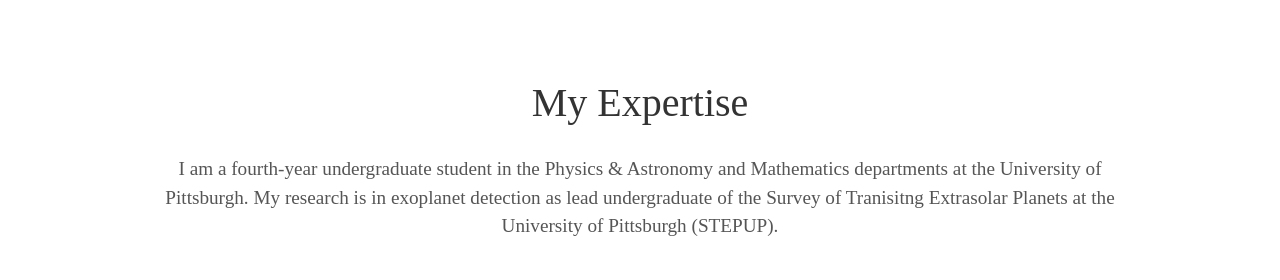
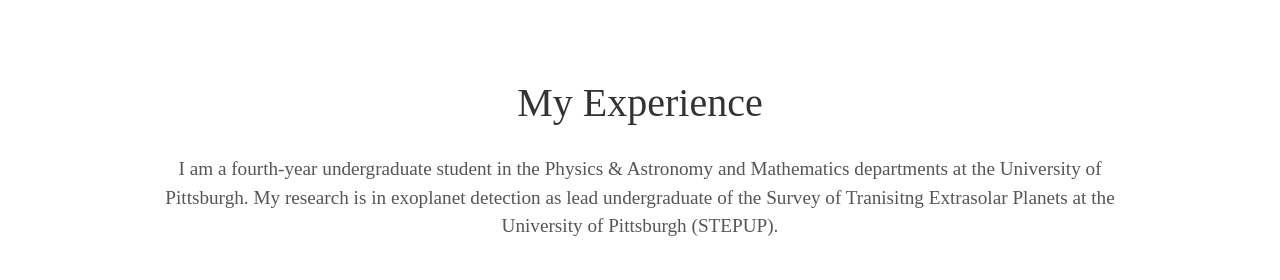
Before and after one commit to murraco/jekyll-theme-minimal-resume, a Jekyll site: the page built from index.html, in a window 1280 px wide. Shown: the part 902-1182 px from the top of the page. Built offline with Jekyll 4.4.1, drawn with Linux system fonts in a browser that asks for light colours; some web fonts are replaced.

Commit message:
Update about.html

```diff
--- a/_includes/about.html
+++ b/_includes/about.html
@@ -1,5 +1,5 @@
 <div class="user-details">
-  <h1>My Expertise</h1>
+  <h1>My Experience</h1>
   <p>{{ site.user_description }}</p>
 </div>
 <div class="user">
```
